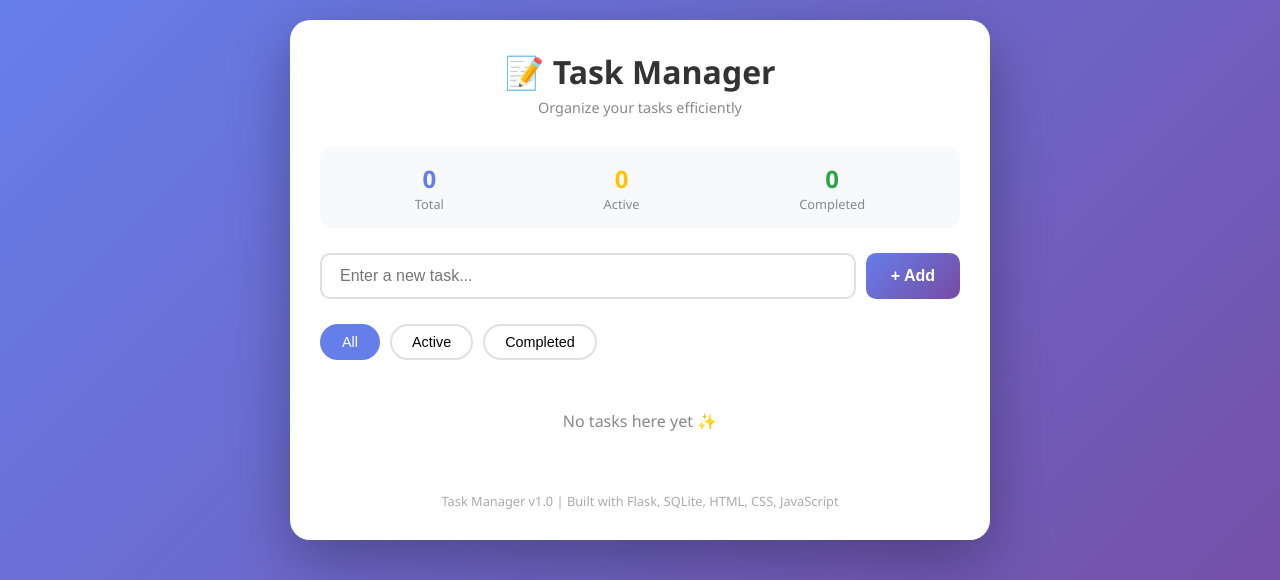
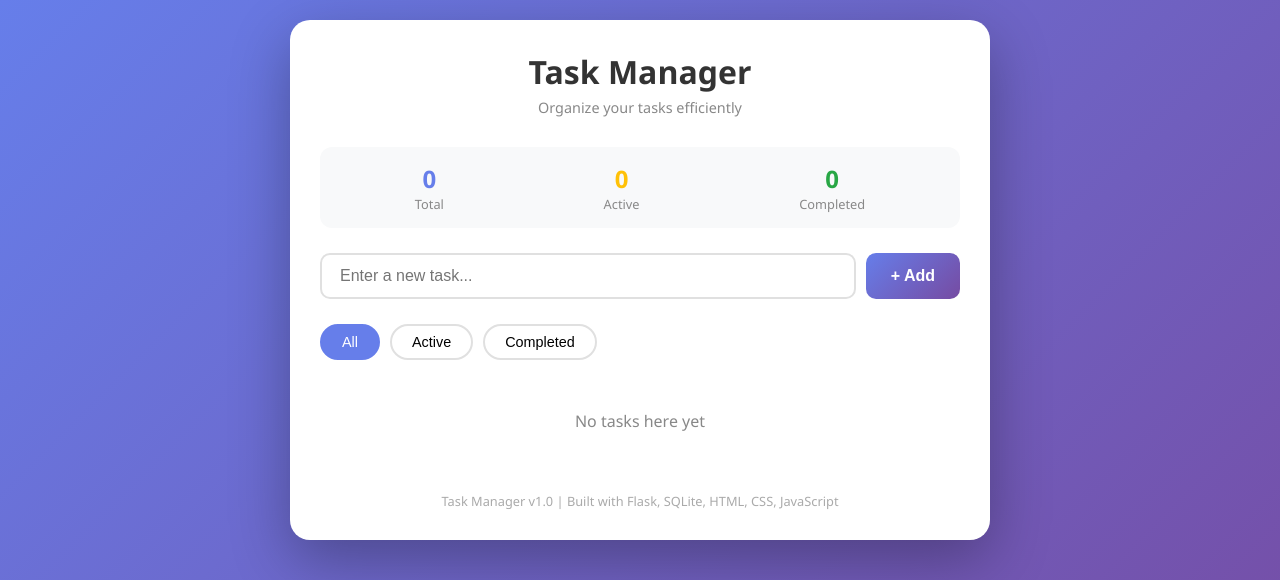
Before and after one commit to elleazar-lab/task-manager-web-app, a Flask app: page / in a window 1280 px wide. Shown: the top 580 px of the page. Run offline with Flask 3, Linux system fonts and the light colour scheme; data that the repository does not hold is empty.

```diff
--- a/templates/index.html
+++ b/templates/index.html
@@ -273,7 +273,7 @@
 </head>
 <body>
     <div class="container">
-        <h1>📝 Task Manager</h1>
+        <h1>Task Manager</h1>
         <p class="subtitle">Organize your tasks efficiently</p>
 
         <!-- Stats -->
@@ -383,7 +383,7 @@
             }
 
             if (filtered.length === 0) {
-                taskList.innerHTML = `<li class="empty-message">No tasks here yet ✨</li>`;
+                taskList.innerHTML = `<li class="empty-message">No tasks here yet </li>`;
                 return;
             }
 
```
